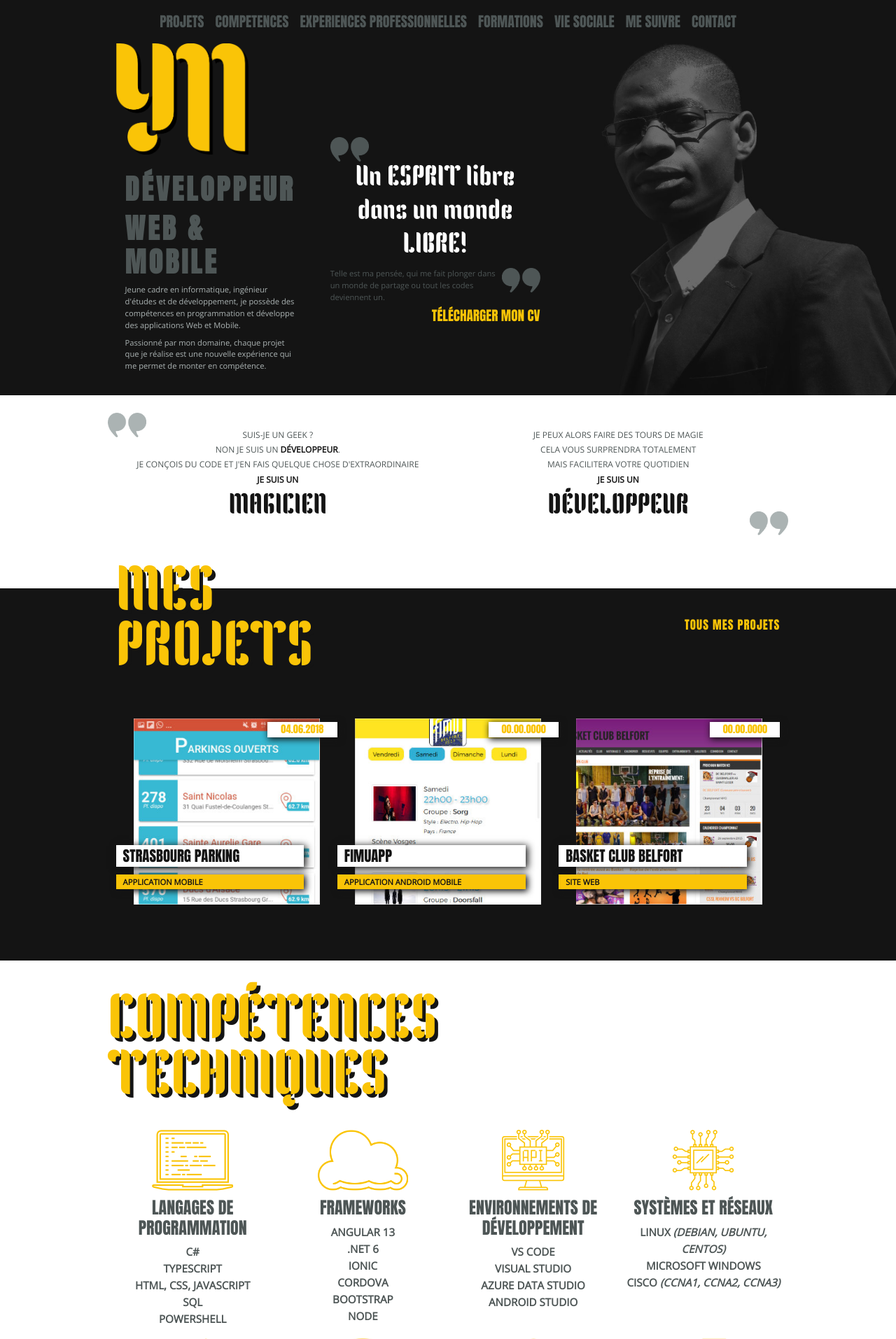
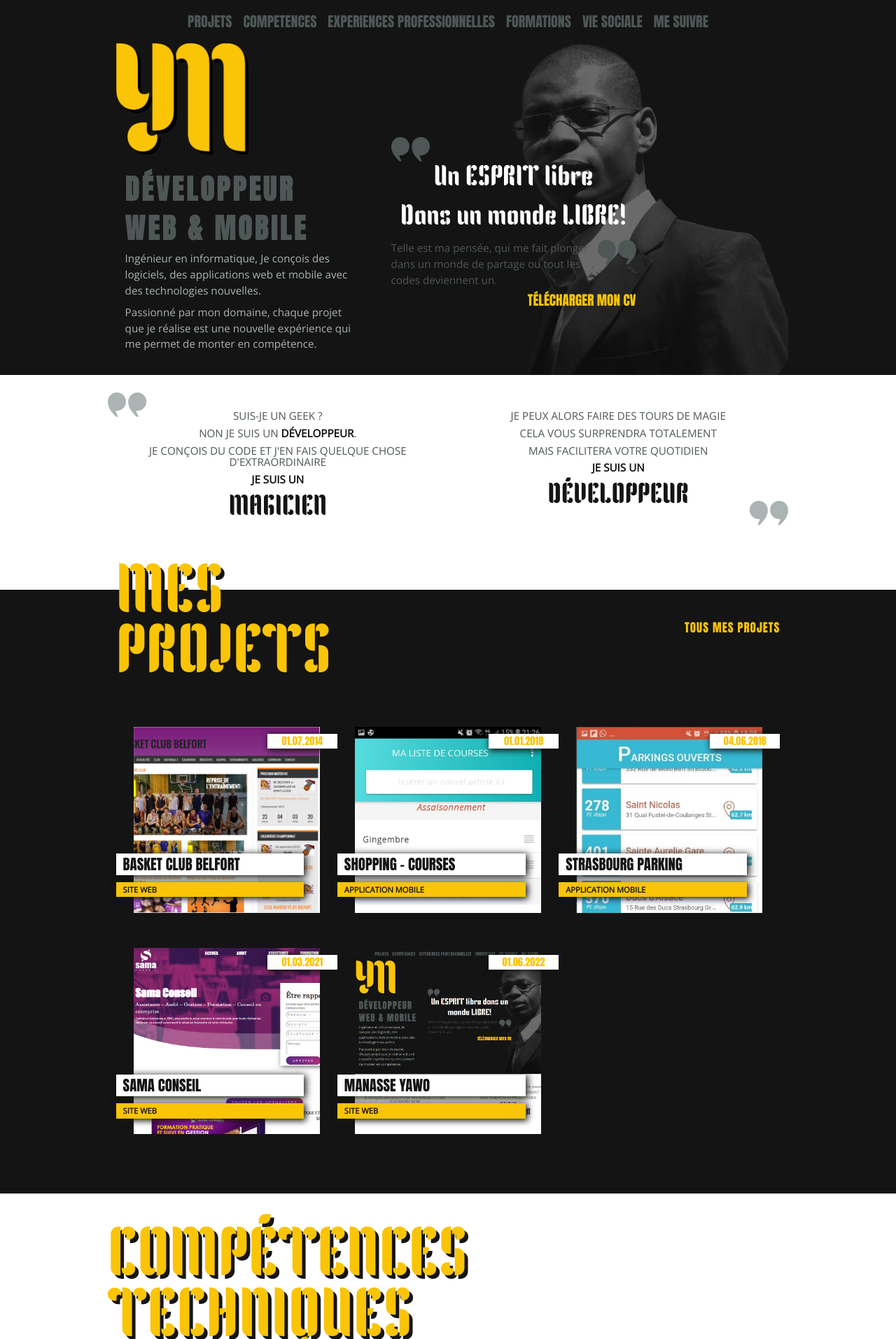
Before and after one commit to ulrick/portfolio, a PHP site: page / in a window 1280 px wide. Shown: the top 1914 px of the page at 70% size. Run offline with PHP 8.4, Linux system fonts and the light colour scheme.

Commit message:
finalize portfolio contents and make some styles (#4)

```diff
--- a/assets/css/header.css
+++ b/assets/css/header.css
@@ -6,14 +6,14 @@
     margin: auto;
 }
 
-.nav-link {
+.nav-link span {
     font-family:'Anton';
     font-size: 1.25rem;
     color: #4E5656;
     transition: ease-out 1s;
 }
 
-.nav-link:hover, .nav-link:focus {
+.nav-link span:hover, .nav-link span:focus {
     color: #141414;
     box-shadow: inset 400px 0 0 0 #FAC407;
 }
@@ -23,6 +23,10 @@
 }
 
 .mantras {
+    background-color: #141414;
+}
+
+.mantras-container {
     background-image: url("../images/1_HEADER-BG.jpg");
     background-color: #141414;
     background-repeat: no-repeat;
@@ -30,17 +34,19 @@
     background-position: top right;
 }
 
-.mantras-content {
-    display: flex;
+.logo img {
+    width: 20%;
+    transition: 2s filter, transform 2s;
 }
 
-.logo img {
-    width: 20%;
+.logo img:hover {
+    filter: contrast(50%) grayscale(1);
+    transform: rotate(45deg);
 }
 
 .presentation {
     padding: 25px;
-    flex: 1 1 0;
+    max-width: 380px;
 }
 
 .presentation h1 {
@@ -53,17 +59,23 @@
 
 .presentation p {
     color: #ABB3B3;
-    font-size: .7rem;
 }
 
 .esprit {
-    flex: 2 2 300px;
     padding:0 25px;
     margin-top: -25px;
+    margin-bottom: 20px;
+    animation: 3s ease-in 2s fade;
+    visibility: hidden;
+}
+
+@keyframes fade {
+    from {opacity: 0;}
+    to {opacity: 1;}
 }
 
 .esprit-content {
-    max-width: 300px;
+    max-width: 350px;
 }
 
 .esprit-content h1 {
@@ -74,7 +86,6 @@
 
 .esprit-content p {
     color: #4E5656;
-    font-size: .7rem;
 }
 
 .esprit-content a {
--- a/assets/css/project.css
+++ b/assets/css/project.css
@@ -4,7 +4,7 @@
 
 .main-title h1 {
     font-family: 'Kenia';
-    font-size: 5.5rem;
+    font-size: 6rem;
     line-height: 0.9;
     color: #FAC407;
     text-shadow: 5px 5px #141414;
@@ -40,7 +40,7 @@
 
 .container-shift {
     position: relative;
-    top: -55px;
+    top: -60px;
 }
 
 .container-unshift {
@@ -59,7 +59,7 @@
 }
 
 .project-img-block .project-date {
-    top: 30px;
+    top: 35px;
     right: 0px;
     font-family: 'Anton';
     font-size: 0.9rem;
--- /dev/null
+++ b/assets/js/main.js
@@ -0,0 +1,20 @@
+var toTop = document.getElementById("to-top");
+window.onscroll = function() {
+    if (window.pageYOffset > 1000) {
+        toTop.style.visibility = "visible";
+    }
+    else {
+        toTop.style.visibility = "hidden";
+    }
+}
+
+window.onload = () => {
+    setTimeout(() => {
+        document.getElementsByClassName("esprit")[0].style.visibility = "visible";
+    }, 2000);
+}
+
+function goToPageTop() {
+    document.body.scrollTop = 0;
+    document.documentElement.scrollTop = 0;
+}
--- a/index.html
+++ b/index.html
@@ -19,38 +19,37 @@
                 </button>
                 <div class="collapse navbar-collapse" id="navbarNavAltMarkup">
                     <div class="navbar-nav">
-                        <a class="nav-link" href="#">PROJETS</a>
-                        <a class="nav-link" href="#">COMPETENCES</a>
-                        <a class="nav-link" href="#">EXPERIENCES PROFESSIONNELLES</a>
-                        <a class="nav-link" href="#">FORMATIONS</a>
-                        <a class="nav-link" href="#">VIE SOCIALE</a>
-                        <a class="nav-link" href="#">ME SUIVRE</a>
-                        <a class="nav-link" href="#">CONTACT</a>
+                        <a class="nav-link" href="#projects"><span>PROJETS</span></a>
+                        <a class="nav-link" href="#competences"><span>COMPETENCES</span></a>
+                        <a class="nav-link" href="#experiences"><span>EXPERIENCES PROFESSIONNELLES</span></a>
+                        <a class="nav-link" href="#qualifications"><span>FORMATIONS</span></a>
+                        <a class="nav-link" href="#socials"><span>VIE SOCIALE</span></a>
+                        <a class="nav-link" href="#networks"><span>ME SUIVRE</span></a>
                     </div>
                 </div>
             </div>
         </nav>
         <section class="container-fluid mantras">
             <div class="container mantras-container">
-                <logo class="logo">
+                <div class="logo">
                     <img src="assets/images/1_HEADER-Logo.png" alt="logo-Yawo_Manasse">
-                </logo>
+                </div>
                 <div class="mantras-content row">
-                    <div class="presentation col-6">
+                    <div class="presentation col-sm-12 col-md-6">
                         <h1>Développeur</h1>
                         <h1>Web & Mobile</h1>
-                        <p>Jeune cadre en informatique, ingénieur d'études et de développement,
-                            je possède des compétences en programmation et développe des applications Web et Mobile.</p>
+                        <p>Ingénieur en informatique, Je conçois des logiciels, des applications web et mobile avec des technologies nouvelles.</p>
                         <p>Passionné par mon domaine, chaque projet que je réalise est une nouvelle expérience qui me permet de monter en compétence.</p>
                     </div>
-                    <div class="esprit col-6">
-                        <figure class="esprit-content">
+                    <div class="esprit col-sm-12 col-md-6">
+                        <div class="esprit-content">
                             <img class="quote quote1" src="assets/images/1_HEADER-Quotation1.png" alt="yawo-quotation1">
-                            <h1>Un ESPRIT libre dans un monde LIBRE!</h1>
+                            <h1>Un ESPRIT libre</h1>
+                            <h1>Dans un monde LIBRE!</h1>
                             <img class="quote quote2" src="assets/images/1_HEADER-Quotation2.png" alt="yawo-quotation2">
                             <p>Telle est ma pensée, qui me fait plonger dans un monde de partage ou tout les codes deviennent un.</p>
-                            <a href="https://manasse-yawo.com/img/CV/CV_Manasse_web_mobile.pdf">Télécharger mon CV</a>
-                        </figure>
+                            <a href="assets/images/CV_yawo.pdf" target="_blank">Télécharger mon CV</a>
+                        </div>
                     </div>
                 </div>
             </div>
@@ -77,13 +76,25 @@
         </section>
     </header>
     <main>
-        <section class="container-fluid container-dark">
+        <section id="projects" class="container-fluid container-dark">
             <div class="container container-shift my-projects">
                 <div class="main-title row">
                     <h1 class="col-8">Mes<br> Projets</h1>
-                    <a class="col-4 sub-title-link" href="http://">TOUS MES PROJETS</a>
+                    <a class="col-4 sub-title-link" href="https://www.linkedin.com/in/yawo-manasse-3344a483/details/projects/" target="_blank">TOUS MES PROJETS</a>
                 </div>
                 <div class="main-block row">
+                    <div class="project-img-block col-12 col-sm-12 col-md-4">
+                        <img src="assets/images/3_PROJETS-3-BasketBelfort.jpg" alt="yawo-projets-basket">
+                        <figcaption class="project-date">01.07.2014</figcaption>
+                        <figcaption class="project-name">BASKET CLUB BELFORT</figcaption>
+                        <figcaption class="project-type">Site Web</figcaption>
+                    </div>
+                    <div class="project-img-block col-12 col-sm-12 col-md-4">
+                        <img src="assets/images/3_PROJETS-5-shopping-courses.png" alt="yawo-projets-shopping">
+                        <figcaption class="project-date">01.01.2018</figcaption>
+                        <figcaption class="project-name">SHOPPING - COURSES</figcaption>
+                        <figcaption class="project-type">Application Mobile</figcaption>
+                    </div>
                     <div class="project-img-block col-12 col-sm-12 col-md-4">
                         <img src="assets/images/3_PROJETS-1-StrasbourgApp.jpg" alt="yawo-projets-strasbourg">
                         <figcaption class="project-date">04.06.2018</figcaption>
@@ -91,21 +102,21 @@
                         <figcaption class="project-type">Application Mobile</figcaption>
                     </div>
                     <div class="project-img-block col-12 col-sm-12 col-md-4">
-                        <img src="assets/images/3_PROJETS-2-FimApp.jpg" alt="yawo-projets-fimu">
-                        <figcaption class="project-date">00.00.0000</figcaption>
-                        <figcaption class="project-name">FIMUAPP</figcaption>
-                        <figcaption class="project-type">Application Android Mobile</figcaption>
+                        <img src="assets/images/3_PROJETS-4-SamaConseil.png" alt="yawo-projets-sama-conseil">
+                        <figcaption class="project-date">01.03.2021</figcaption>
+                        <figcaption class="project-name">SAMA CONSEIL</figcaption>
+                        <figcaption class="project-type">Site Web</figcaption>
                     </div>
                     <div class="project-img-block col-12 col-sm-12 col-md-4">
-                        <img src="assets/images/3_PROJETS-3-BasketBelfort.jpg" alt="yawo-projets-basket">
-                        <figcaption class="project-date">00.00.0000</figcaption>
-                        <figcaption class="project-name">BASKET CLUB BELFORT</figcaption>
+                        <img src="assets/images/3_PROJETS-6-portfolio.png" alt="yawo-projets-portfolio">
+                        <figcaption class="project-date">01.06.2022</figcaption>
+                        <figcaption class="project-name">MANASSE YAWO</figcaption>
                         <figcaption class="project-type">Site Web</figcaption>
                     </div>
                 </div>
             </div>
         </section>
-        <section class="container-fluid">
+        <section id="competences" class="container-fluid">
             <div class="container container-unshift tech-competences">
                 <div class="main-title row">
                     <h1>Compétences <br>Techniques</h1>
@@ -190,7 +201,7 @@
                 </div>
             </div>
         </section>
-        <section class="container-fluid container-dark">
+        <section id="experiences" class="container-fluid container-dark">
             <div class="container container-shift">
                 <div class="main-title row">
                     <h1>Expériences<br> Professionnelles</h1>
@@ -395,7 +406,7 @@
                 </div>
             </div>
         </section>
-        <section class="container-fluid">
+        <section id="qualifications" class="container-fluid">
             <div class="container container-unshift">
                 <div class="main-title row">
                     <h1>Formations<br> & Diplômes</h1>
@@ -463,7 +474,7 @@
                 </div>
             </div>
         </section>
-        <section class="container-fluid container-dark social">
+        <section id="socials" class="container-fluid container-dark social">
             <div class="container container-shift">
                 <div class="main-title row">
                     <h1>Vie<br> Sociale</h1>
@@ -497,7 +508,7 @@
                 </div>
             </div>
         </section>
-        <section class="container-fluid follow-me">
+        <section id="networks" class="container-fluid follow-me">
             <div class="container">
                 <div class="main-title row">
                     <h1>Me<br> Suivre</h1>
@@ -516,6 +527,7 @@
                 </div>
             </div>
         </section>
+        <div id="to-top" onclick="goToPageTop()"><img src="assets/images/0-ARROW_UP.png" alt="Go to top"></div>
     </main>
     <footer>
         <section class="container-fluid container-dark footer">
@@ -542,6 +554,7 @@
         </section>
     </footer>
 
+    <script src="assets/js/main.js"></script>
     <script src="https://cdn.jsdelivr.net/npm/bootstrap@5.0.2/dist/js/bootstrap.bundle.min.js" integrity="sha384-MrcW6ZMFYlzcLA8Nl+NtUVF0sA7MsXsP1UyJoMp4YLEuNSfAP+JcXn/tWtIaxVXM" crossorigin="anonymous"></script>
 </body>
 </html>
--- a/style.css
+++ b/style.css
@@ -53,7 +53,7 @@ p {
 }
 
 span, p {
-    font-size: .75rem;
+    font-size: .95rem;
 }
 
 .footer {
@@ -89,6 +89,19 @@ span, p {
     padding-right: 12%;
 }
 
+#to-top {
+    visibility: hidden;
+}
+
+#to-top img{
+    display: block;
+    position: fixed;
+    right: 20px;
+    bottom: 20px;
+    cursor: pointer;
+    width: 3.2rem;
+}
+
 @media (max-width: 576px) {
     .main-title h1 {
         font-size: 3.3rem;
```
Also changed, not shown: assets/images/3_PROJETS-1-StrasbourgApp.jpg, assets/images/3_PROJETS-4-SamaConseil.png (added), assets/images/3_PROJETS-5-shopping-courses.png (added), assets/images/3_PROJETS-6-portfolio.png (added), 1 other file.
